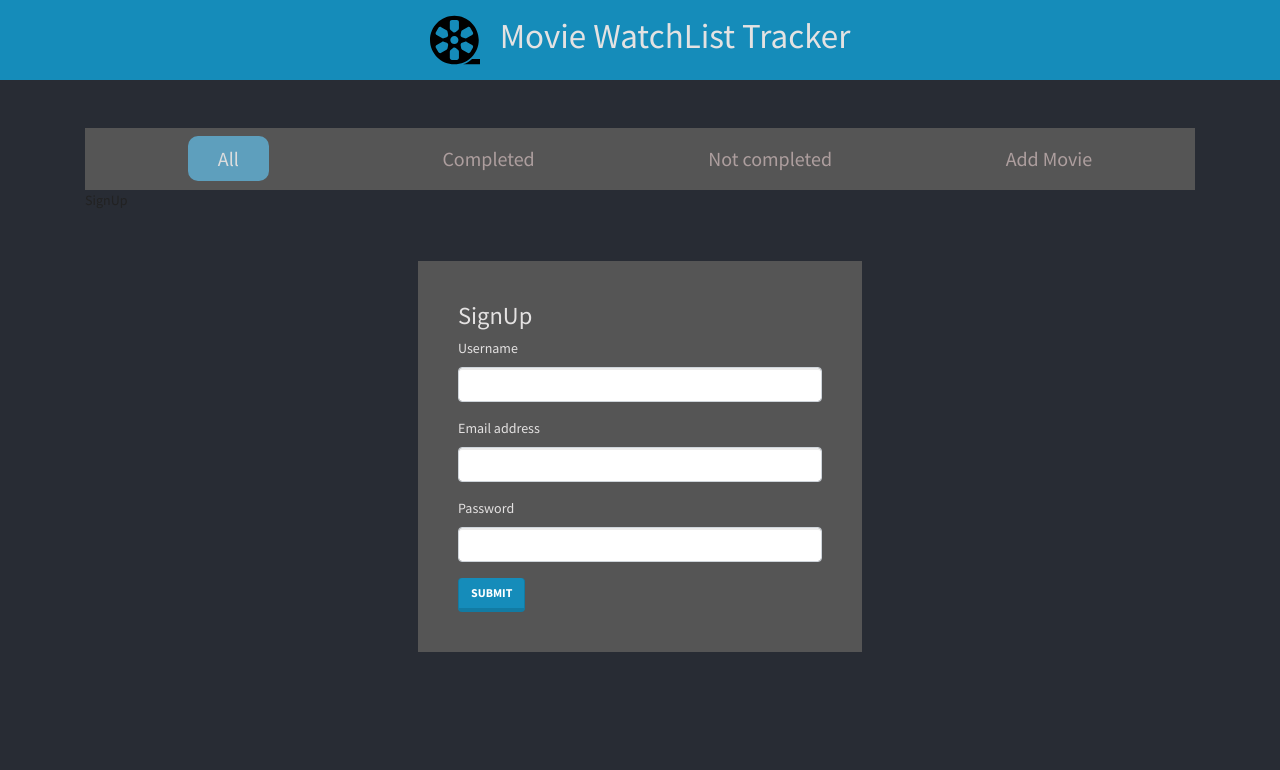
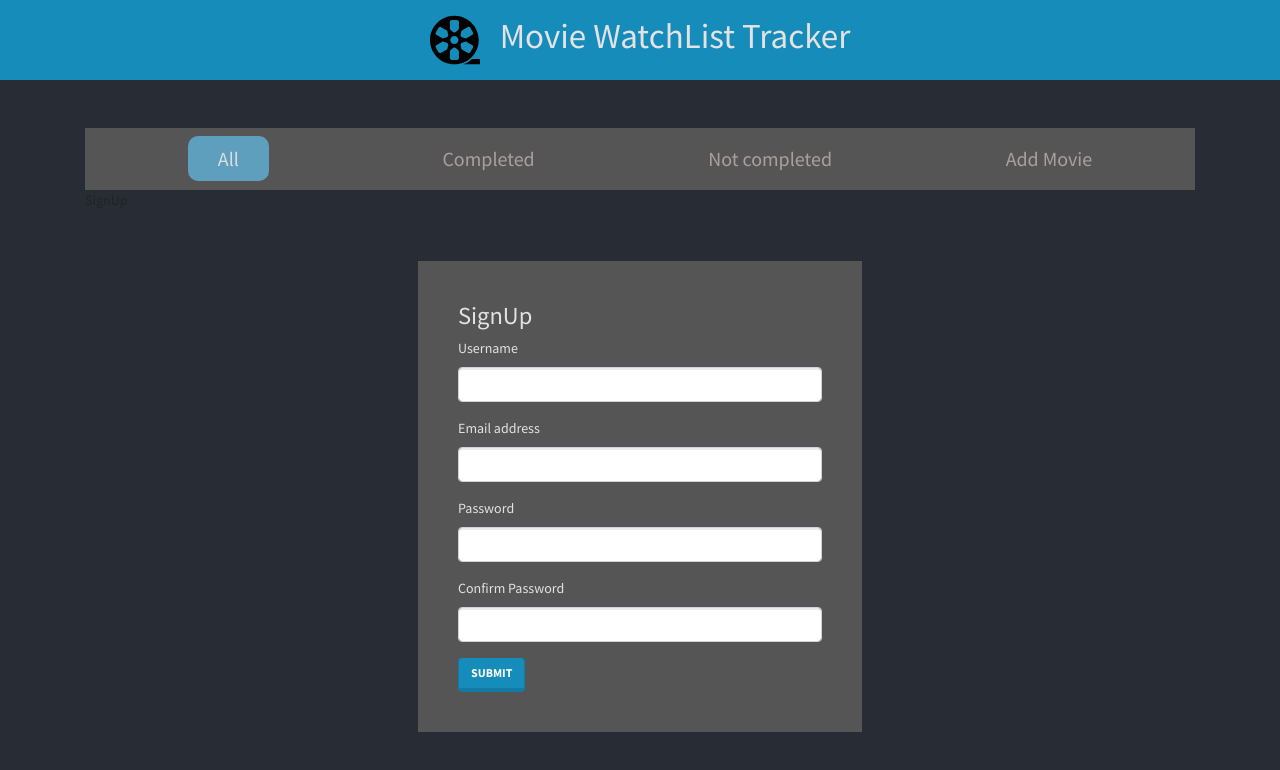
Before and after one commit to ravinduf/movie-watchlist-app, a React (Create React App) app in the folder frontend/: page /sign-up in a window 1280 px wide. Shown: the top 770 px of the page. Built offline with nearby package versions, Linux system fonts and the light colour scheme.

Commit message:
signin done

```diff
--- a/frontend/src/components/SignUpForm.js
+++ b/frontend/src/components/SignUpForm.js
@@ -1,33 +1,92 @@
 import React from 'react';
+import { useForm } from "react-hook-form";
+import { yupResolver } from '@hookform/resolvers/yup';
+import * as yup from "yup";
+import axios from 'axios';
+import { useHistory } from 'react-router-dom';
 
 import Container from 'react-bootstrap/Container';
 import Form from 'react-bootstrap/Form';
 import Button from 'react-bootstrap/Button';
 
+const schema = yup.object().shape({
+  username: yup
+    .string()
+    .required("your name is required"),
+  email: yup
+    .string()
+    .email()
+    .required("your email is required"),
+  password: yup
+    .string()
+    .required("password is required"),
+  confirmPassword: yup
+    .string()
+    .required("confirm password is required")
+    .when("password", {
+      is: password => (password && password.length > 0 ? true : false),
+      then: yup.string().oneOf([yup.ref("password")], "Password doesn't match")
+    })
+});
+
 const SignUpForm = () => {
+
+  const history = useHistory();
+  const { register, handleSubmit, formState: { errors } } = useForm({
+    resolver: yupResolver(schema)
+  })
+
+  const onSubmit = async data => {
+    // const {confirmPassword, ...userData} = data;
+    // console.log(userData);
+    const userData = { username: data.username, email: data.email, password: data.password }
+    try {
+      const response = await axios.post(`${process.env.REACT_APP_API_URL_SIGNUP}`, userData);
+      history.push('/');
+      history.push('/user/sign-in');
+    } catch (error) {
+
+      if(error.response.data.password){
+        alert(`${error.response.data.password}`)
+      }
+    }
+  }
   return (
-    <Container className="form">
+    <Container className="form" onSubmit={handleSubmit(onSubmit)}>
       <h3 className="form-header">SignUp</h3>
+
       <Form>
+
         <Form.Group>
           <Form.Label>Username</Form.Label>
-          <Form.Control type="email"/>
+          <Form.Control {...register("username")} type="text"/>
+          <p>{errors.username?.message}</p>
         </Form.Group>
 
         <Form.Group>
           <Form.Label>Email address</Form.Label>
-          <Form.Control type="email"/>
+          <Form.Control {...register("email")} type="email" />
+          <p>{errors.email?.message}</p>
         </Form.Group>
 
         <Form.Group>
           <Form.Label>Password</Form.Label>
-          <Form.Control type="password" />
+          <Form.Control {...register("password")} type="password"/>
+          <p>{errors.password?.message}</p>
+        </Form.Group>
+
+        <Form.Group>
+          <Form.Label>Confirm Password</Form.Label>
+          <Form.Control {...register("confirmPassword")} type="password"/>
+          <p>{errors.confirmPassword?.message}</p>
         </Form.Group>
 
         <Button variant="primary" type="submit">
           Submit
         </Button>
+
       </Form>
+
     </Container>
   )
 }
```
